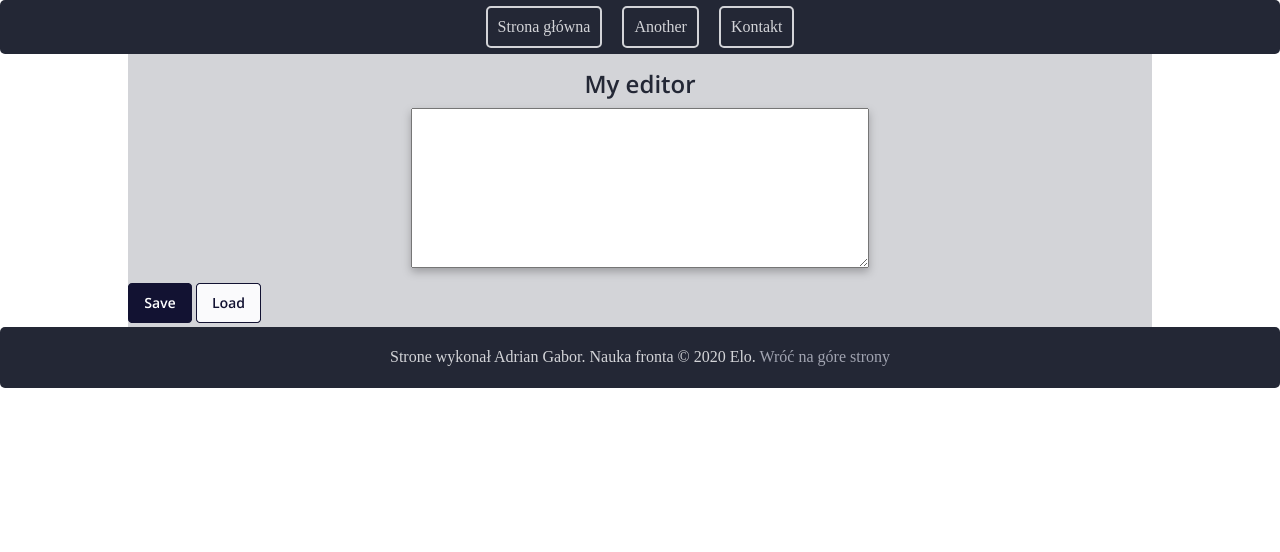
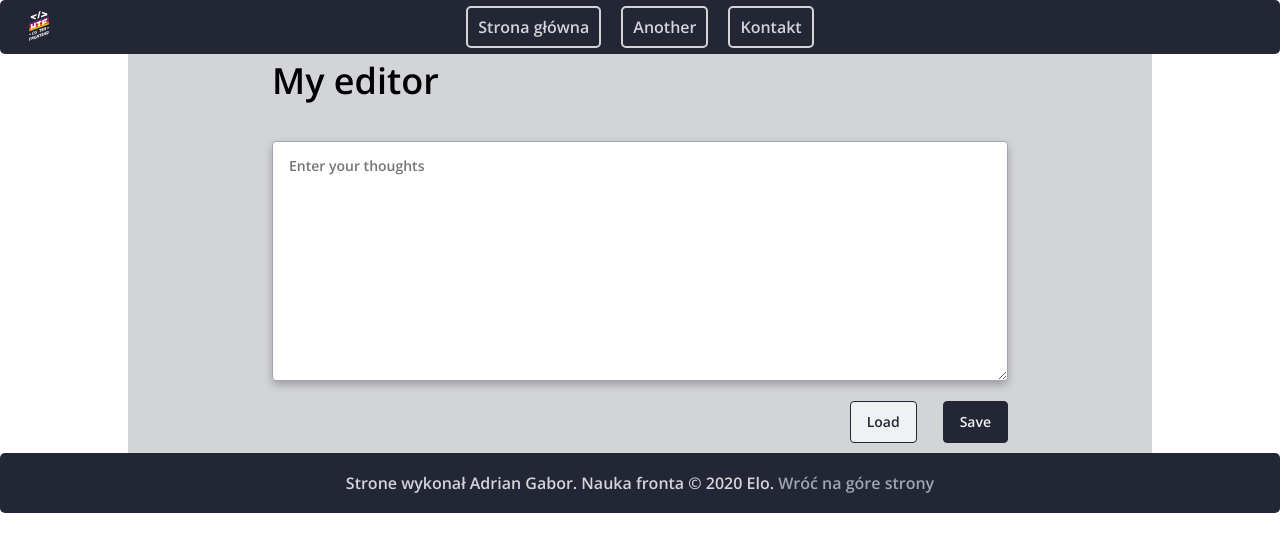
Before and after one commit to adrian-gabor/webpack-test, a website built with webpack: page src/pages/another.html in a window 1280 px wide. Built offline with nearby package versions, Linux system fonts and the light colour scheme.

Commit message:
localStorage2 css

```diff
--- a/src/js/another.js
+++ b/src/js/another.js
@@ -1,16 +1,19 @@
 import '../scss/main.scss';
+import '../scss/another.scss';
 console.log('hello another');
 
-const textarea = document.querySelector('.form_item--js')
+const textarea = document.querySelector('.textarea--js')
 const load = document.querySelector('.load--js')
 const save = document.querySelector('.save--js')
 
 
 
-load.addEventListener('click', () => {
+load.addEventListener('click', (e) => {
+    e.preventDefault();
     textarea.value = localStorage.getItem('entry')
 })
 
-save.addEventListener('click', () => {
+save.addEventListener('click', (e) => {
+    e.preventDefault();
     localStorage.setItem('entry', textarea.value)
 })
--- a/src/pages/another.html
+++ b/src/pages/another.html
@@ -9,6 +9,8 @@
 
 <body>
     <header class="header">
+        <button class="dark dark--js" aria-label="change mode"><img class="icon"
+                src="../assets/img/logo.svg" /></button>
         <nav class="navigation navigation--js" id="top">
             <a class="navigation__link" href="index.html">Strona główna</a>
             <a class="navigation__link" href="another.html">Another</a>
@@ -18,12 +20,16 @@
                 src="../assets/img/ham4.png" /></button>
     </header>
     <main class="main">
-        <section id="content">
-            <h2 class="content__title">My editor</h2>
-                <textarea class="form__item form_item--js" id="area" name="area"></textarea>
-                <button class="form__button save--js" aria-label="save"><img src="../assets/img/primary.png" /></button>
-                <button class="form__button load--js" aria-label="load"><img src="../assets/img/secondary.png" /></button>
-        </section>
+        <section class="editor">
+        <h2 class="editor__header">My editor</h2>
+        <form class="form">
+            <textarea class="form__textarea textarea--js" placeholder="Enter your thoughts"></textarea>
+            <div class="form__buttons">
+                <button class="button load--js">Load</button>
+                <button class="button button--save save--js">Save</button>
+            </div>
+        </form>
+    </section>
     </main>
     <footer class="footer">
         <p class="footer__description">Strone wykonał Adrian Gabor. Nauka fronta &copy; 2020 Elo.
--- a/src/scss/_variables.scss
+++ b/src/scss/_variables.scss
@@ -1 +1,16 @@
 // $wtf: #2D2241;
+
+:root {
+    --ui0: #000000;
+    --ui1: #232735;
+    --ui2: #A1A4B1;
+    --ui3: #D3D4D8;
+    --ui4: #F0F1F3;
+    --text: #232735;
+    --text2: #505565;
+    --text3: #8B90A0;
+    --text-inverse: #FFFFFF;
+    --hover: #3E465F;
+    --hover1: #EEEEF1;
+    --backgorund: #FFFFFF;
+}
--- /dev/null
+++ b/src/scss/another.scss
@@ -0,0 +1,49 @@
+@import "main";
+@import "_variables";
+
+
+.editor {
+    width: 100%;
+    max-width: 736px;
+    padding-top: 60px;
+    &__header {
+        font-size: 36px;
+        margin: 0px 0 40px;
+    }
+}
+
+
+.form {
+    &__buttons {
+        margin: 16px 0 0 0;
+        display: flex;
+        justify-content: flex-end;
+    }
+    &__textarea {
+        width: 100%;
+        font-size: 14px;
+        min-height: 240px;
+        padding: 16px;
+        border: 1px solid #a1a4b1;
+        border-radius: 4px;
+        filter: drop-shadow(0px 4px 4px rgba(0, 0, 0, 0.25));
+    }
+}
+
+.button {
+    font-weight: 600;
+    font-size: 14px;
+    line-height: 16px;
+    color: var(--ui1);
+    background: var(--ui4);
+    border: 1px solid var(--ui1);
+    border-radius: 4px;
+    padding: 12px 16px;
+    margin-bottom: 10px;
+    &--save{
+        color: var(--ui4);
+        background: var(--ui1);
+        margin-left: 26px;
+        border: 1px solid var(--ui1);
+    }
+}
--- a/src/scss/main.scss
+++ b/src/scss/main.scss
@@ -12,24 +12,10 @@ html {
     box-sizing: inherit;
 }
 
-:root {
-    --ui0: #000000;
-    --ui1: #232735;
-    --ui2: #A1A4B1;
-    --ui3: #D3D4D8;
-    --ui4: #F0F1F3;
-    --text: #232735;
-    --text2: #505565;
-    --text3: #8B90A0;
-    --text-inverse: #FFFFFF;
-    --hover: #3E465F;
-    --hover1: #EEEEF1;
-    --backgorund: #FFFFFF;
-}
-
 
 body {
     background-color: var(--backgorund);
+    font-family: Open Sans;
 }
 
 
@@ -87,10 +73,14 @@ body {
 }
 
 .main {
-    margin: 40px 0 0 0;
+    // margin: 40px 0 0 0;
     background-color: var(--ui3);
     grid-area: content;
     min-height: 100%;
+    //uważać
+    display: flex;
+    justify-content: center;
+    align-items: center;
     /* width: 1000px; */
     /* margin-left: auto;
     margin-right: auto; */
@@ -98,13 +88,12 @@ body {
 
 .content__title {
     text-align: center;
-    font-family: Open Sans;
     font-style: normal;
     font-weight: 600;
     line-height: 48px;
     // text-transform: uppercase;
     color: var(--ui1);
-    padding-top: 20px;
+    padding-top: 50px;
     margin: 0;
 }
 
@@ -144,28 +133,6 @@ body {
     &__description {
         text-align: justify;
         color: var(--text);
-    }
-}
-
-
-.form {
-    // display: flex;
-    &__item {
-        justify-content: center;
-        margin-left: auto;
-        margin-right: auto;
-        margin-bottom: 15px;
-        display: block;
-        width: 458px;
-        height: 160px;
-        filter: drop-shadow(0px 4px 4px rgba(0, 0, 0, 0.25));
-    }
-
-    &__button {
-        border: none;
-        background: none;
-        padding: 0px;
-        margin: 0;
     }
 }
 
```
Also changed, not shown: src/assets/img/primary.png (deleted), src/assets/img/secondary.png (deleted).
